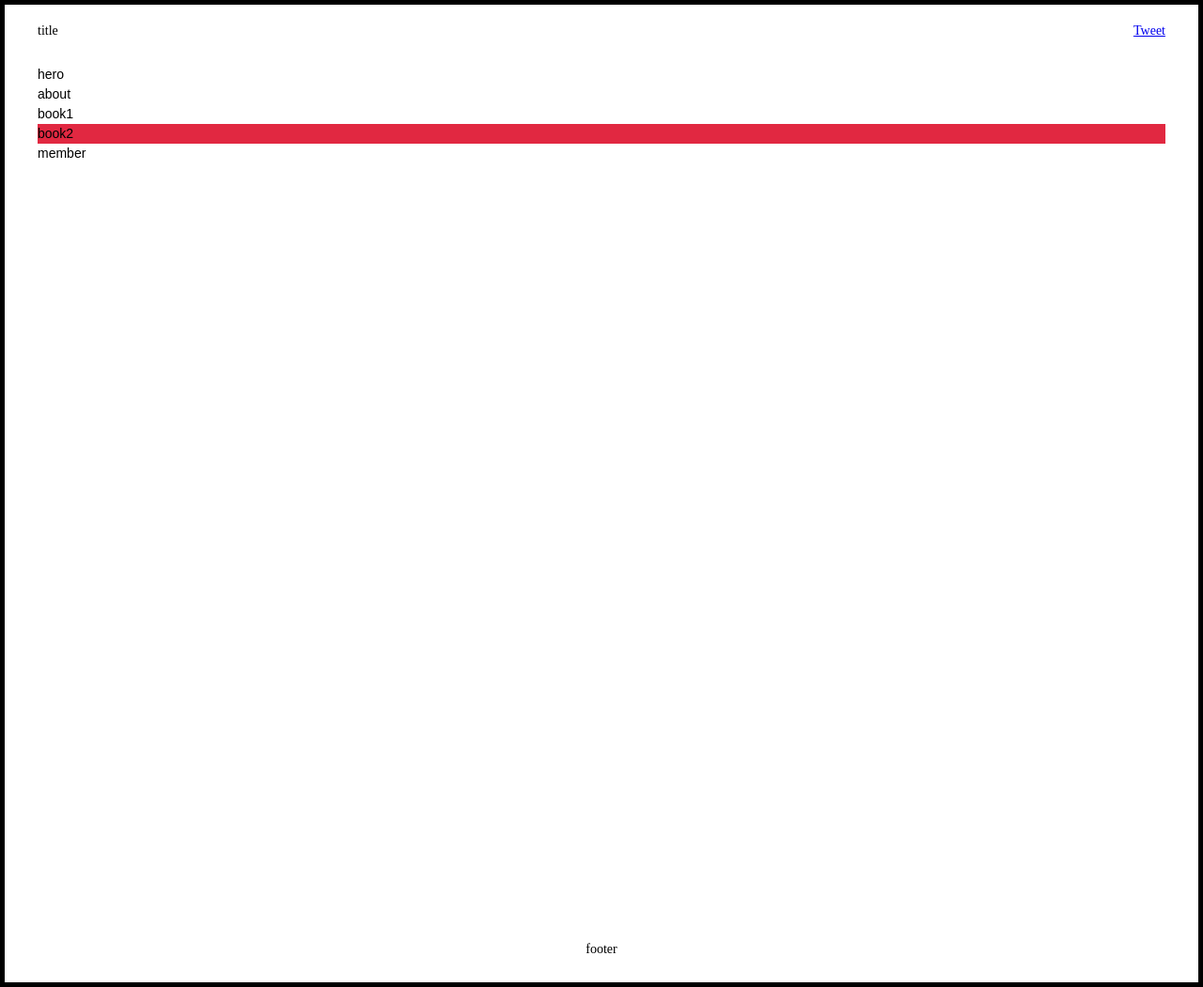
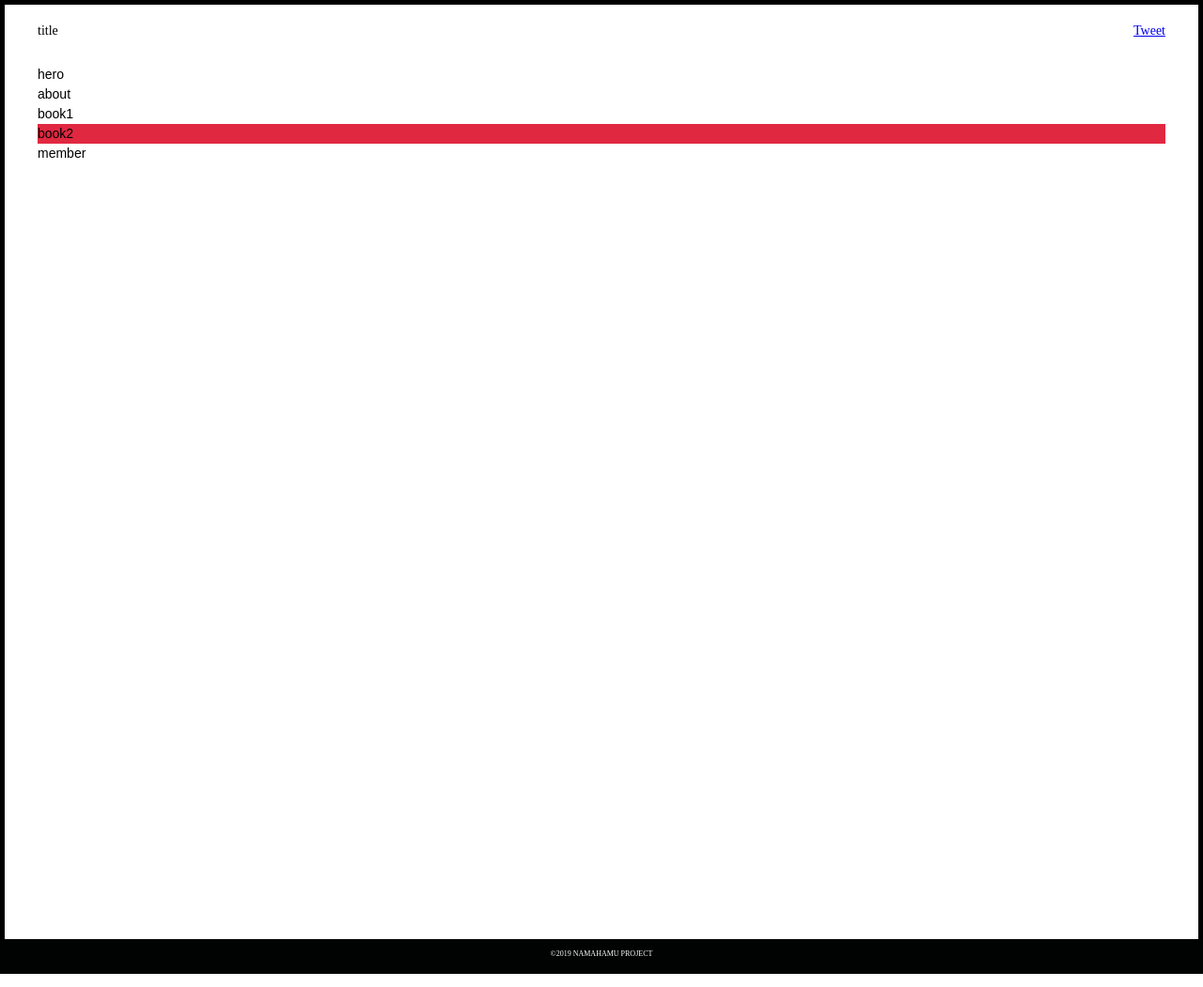
Before and after one commit to namahamu-project/amn5, a website built with webpack: page src/html/index.html in a window 1280 px wide. Shown: the whole page at 94% size. Built offline with nearby package versions, Linux system fonts and the light colour scheme; what moveto would draw is missing.

Commit message:
footerdekita

```diff
--- a/src/html/index.html
+++ b/src/html/index.html
@@ -43,7 +43,7 @@
     </main>
     <footer class="footer">
       <div class="footer__content">
-        footer
+        ©2019 NAMAHAMU PROJECT
       </div>
     </footer>
     <div class="back-to-top" data-is-visible="false">
--- a/src/scss/footer/index.scss
+++ b/src/scss/footer/index.scss
@@ -1,20 +1,23 @@
-@import '../mixins/break_point.scss';
 @import '../variables/layout.scss';
+@import '../variables/color.scss';
 
 .footer {
+  display: flex;
+  justify-content: center;
+  align-items: center;
   position: relative;
   width: 100%;
-  padding-bottom: 25px;
+  padding: 10px 0;
   text-align: center;
-  border: 5px solid #000;
+  border: 5px solid $black-color;
   border-top: none;
+  background-color: $black-color;
 
   .footer__content {
     width: 100%;
+    max-width: $main-max-width;
     margin: 0 auto;
-
-    @include media-pc {
-      max-width: $main-max-width;
-    }
+    color: $white-color;
+    font-size: 0.8rem;
   }
 }
--- a/src/scss/main/index.scss
+++ b/src/scss/main/index.scss
@@ -1,7 +1,6 @@
 @import './hero.scss';
 @import './about.scss';
 @import './book.scss';
-@import '../mixins/break_point.scss';
 @import '../variables/layout.scss';
 
 .main {
@@ -15,10 +14,7 @@
 
   .main__content {
     width: 100%;
+    max-width: $main-max-width;
     margin: 0 auto;
-
-    @include media-pc {
-      max-width: $main-max-width;
-    }
   }
 }
--- a/src/scss/variables/color.scss
+++ b/src/scss/variables/color.scss
@@ -1 +1,3 @@
 $primary-color: #e12841;
+$white-color: #fff;
+$black-color: #010202;
```
